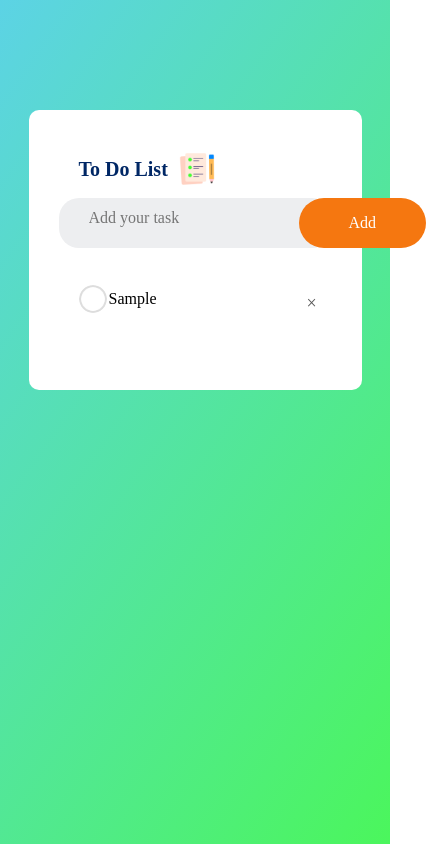
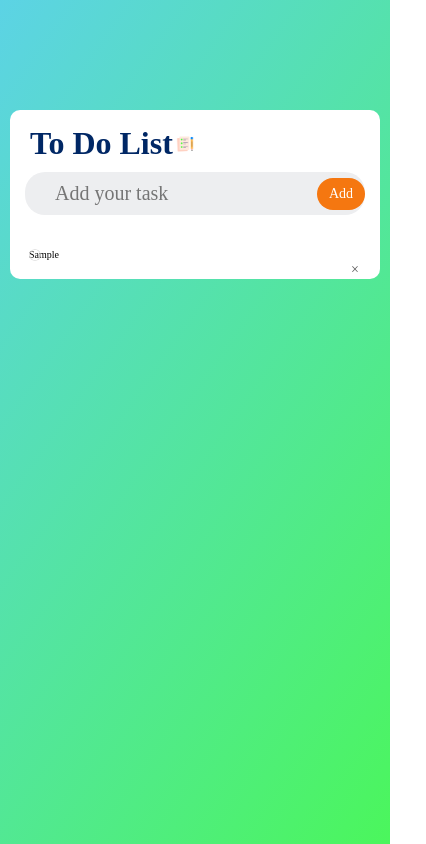
Before and after one commit to noormdafsar/To_Do_List, a plain HTML site: page index.html in a window 390 px wide. Both pictures are taken after typing "Sample" into the empty fields and a click on the button "Add". Shown: the whole page, 426 px wide, since content can reach past the window. Drawn offline with Linux system fonts and the light colour scheme.

Commit message:
add media query for screen less than 480px, 380px and 280px

```diff
--- a/index.html
+++ b/index.html
@@ -4,6 +4,7 @@
     <meta charset="UTF-8">
     <meta name="viewport" content="width=device-width, initial-scale=1.0">
     <link rel="stylesheet" href="style.css">
+    <link rel="icon" type="image/x-icon" href="images/todolist.png">
     <title>To Do List | Noor</title>
 </head>
 <body>
--- a/style.css
+++ b/style.css
@@ -117,46 +117,174 @@ ul li span:hover {
     background: #edeef0;
 }
 
-/* Media queries for responsiveness */
-@media (max-width: 600px) {
 
-    .search input {
-        margin-bottom: 10px;
+/* Media Query for screens less than 768px */
+@media (max-width: 768px) {
+    .card {
+        padding: 15px;
+    }
+
+    .card h1 {
+        margin-left: 5px;
+    }
+
+    .card h1 img {
+        width: 18px;
+        margin-left: 3px;
     }
 
     .search button {
-        width: 100%;
+        padding: 10px 20px;
+        font-size: 14px;
+    }
+
+    ul li {
+        font-size: 12px;
+        padding: 6px;
+    }
+
+    ul li::before {
+        height: 16px;
+        width: 16px;
+        left: 6px;
+    }
+
+    ul li span {
+        width: 24px;
+        height: 24px;
+        font-size: 16px;
     }
 }
 
+/* Media Query for screens less than 600px */
+@media (max-width: 600px) {
+    .search button {
+        padding: 10px 15px;
+    }
+
+    ul li {
+        font-size: 12px;
+        padding: 6px;
+    }
+
+    ul li::before {
+        height: 16px;
+        width: 16px;
+        left: 6px;
+    }
+
+    ul li span {
+        width: 24px;
+        height: 24px;
+        font-size: 16px;
+    }
+}
+
+/* Media Query for screens less than 480px */
 @media (max-width: 480px) {
+    .search button {
+        padding: 8px 12px;
+        font-size: 14px;
+    }
+
+    ul li {
+        font-size: 10px;
+        padding: 4px;
+    }
+
+    ul li::before {
+        height: 12px;
+        width: 12px;
+        left: 4px;
+    }
+
+    ul li span {
+        width: 20px;
+        height: 20px;
+        font-size: 14px;
+    }
+}
+
+/* Media Query for screens less than 380px */
+@media (max-width: 380px) {
     .card {
-        max-width: 90%;
+        padding: 15px;
     }
 
     .card h1 {
-        font-size: 20px;
+        margin-left: 3px;
+    }
+
+    .card h1 img {
+        width: 14px;
+        margin-left: 2px;
     }
 
     .search input {
-        font-size: 16px;
+        font-size: 14px;
     }
 
     .search button {
-        font-size: 16px;
+        padding: 8px 12px;
+        font-size: 12px;
     }
 
     ul li {
-        font-size: 16px;
+        font-size: 10px;
+        padding: 4px;
+    }
+
+    ul li::before {
+        height: 12px;
+        width: 12px;
+        left: 4px;
     }
 
     ul li span {
-        font-size: 18px;
+        width: 16px;
+        height: 16px;
+        font-size: 12px;
     }
 }
+/* Media Query for screens less than 300px */
+@media (max-width: 300px) {
+    .card {
+        padding: 10px;
+    }
 
-@media (max-width: 380px) {
+    .card h1 {
+        font-size: 18px;
+        margin-left: 2px;
+    }
+
+    .card h1 img {
+        width: 12px;
+        margin-left: 1px;
+    }
+
+    .search input {
+        font-size: 12px;
+    }
+
     .search button {
-        padding: 14px 20px;
+        padding: 6px 10px;
+        font-size: 10px;
+    }
+
+    ul li {
+        font-size: 8px;
+        padding: 3px;
+    }
+
+    ul li::before {
+        height: 10px;
+        width: 10px;
+        left: 3px;
+    }
+
+    ul li span {
+        width: 14px;
+        height: 14px;
+        font-size: 8px;
     }
 }
```
Also changed, not shown: images/todolist.png (added).
